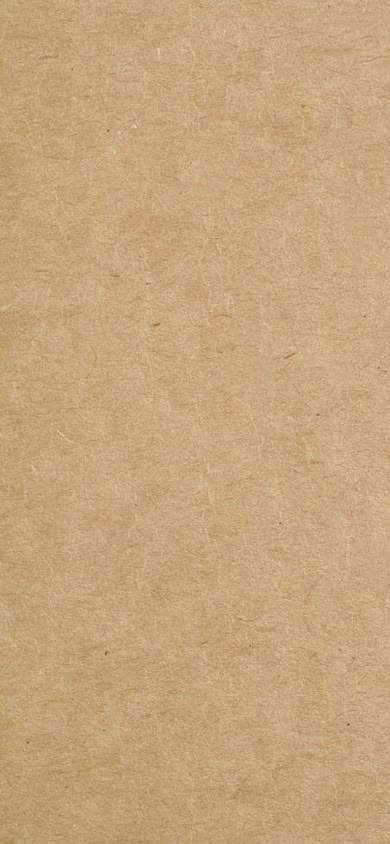
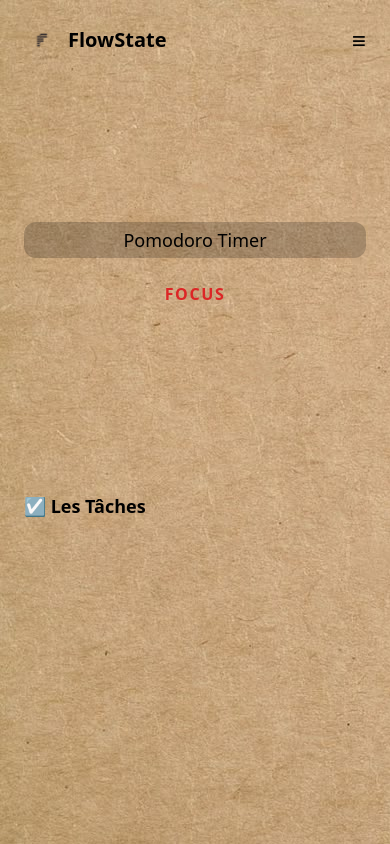
Before and after one commit to hamza-ab-alt/FlowState, a plain HTML site: page index.html in a window 390 px wide. Drawn offline with nearby package versions, Linux system fonts and the light colour scheme.

Commit message:
add une petite modifier sur le responsive desktop

```diff
--- a/index.html
+++ b/index.html
@@ -31,3 +31,52 @@ grid md:grid-cols-2
 gap-8
 overflow-auto
 ">
+
+
+<!-- LEFT SIDE -->
+<section class="space-y-6 flex flex-col">
+
+<header class="flex justify-between items-center">
+  <div class="flex gap-2 items-center">
+    <img src="./assets/logo.png" class="w-9" alt="FlowState">
+    <h1 class="text-xl font-bold">FlowState</h1>
+  </div>
+  <div class="text-2xl">≡</div>
+</header>
+
+<div class="text-center space-y-3 flex-1 flex flex-col justify-center">
+
+<h2 class="bg-black/20 inline-block px-5 py-1 rounded-xl text-lg">
+Pomodoro Timer
+</h2>
+
+<div id="timer"></div>
+
+<p id="timer-state" class="text-red-600 font-semibold tracking-widest">
+FOCUS
+</p>
+
+<div id="timer-buttons"></div>
+
+</div>
+
+</section>
+
+<!-- RIGHT SIDE -->
+<section class="space-y-4 flex flex-col">
+
+<h2 class="font-semibold text-lg">
+☑ Les Tâches
+</h2>
+
+<div id="todo-app" class="flex-1 overflow-auto"></div>
+
+</section>
+
+</main>
+
+</div>
+
+<script type="module" src="app.js"></script>
+</body>
+</html>
```
